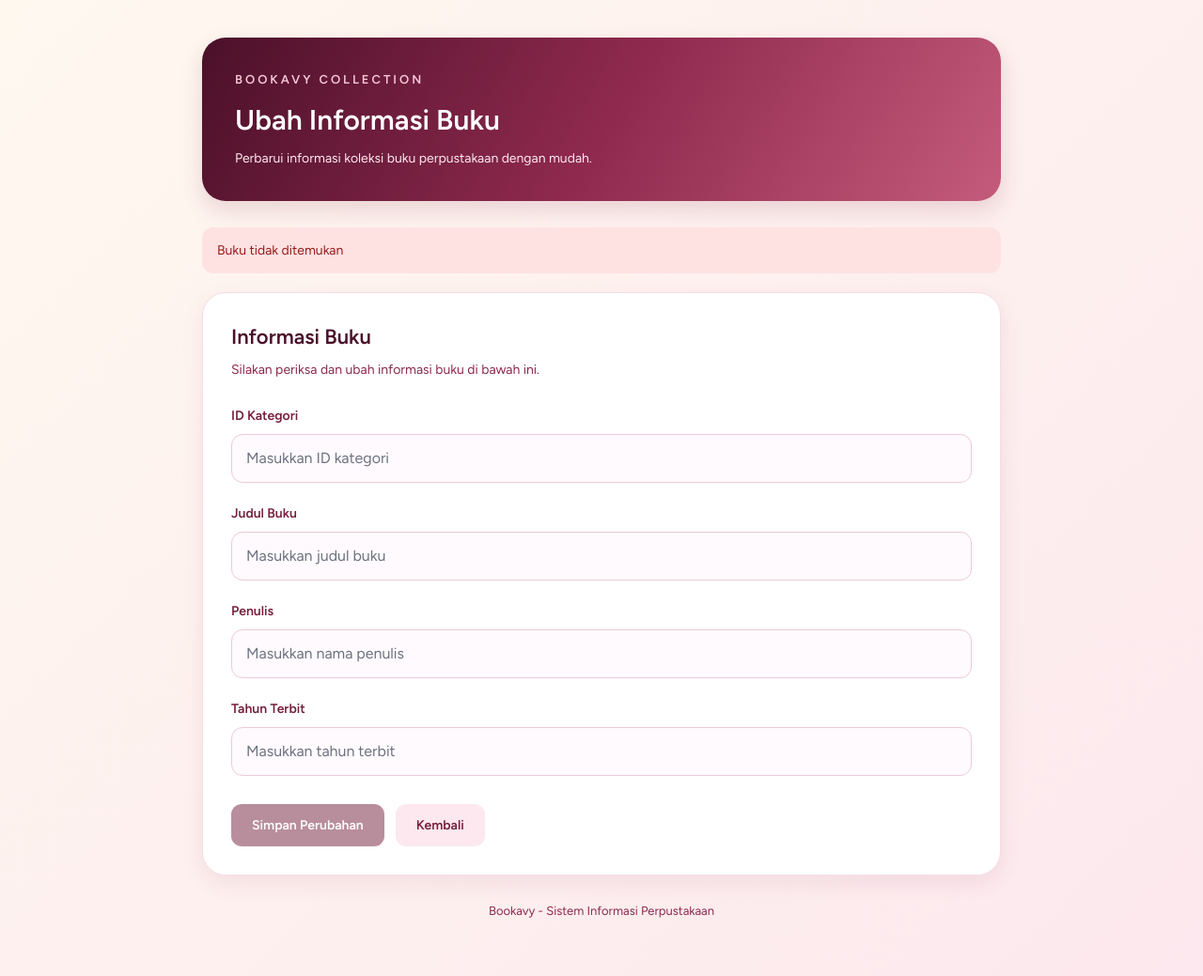
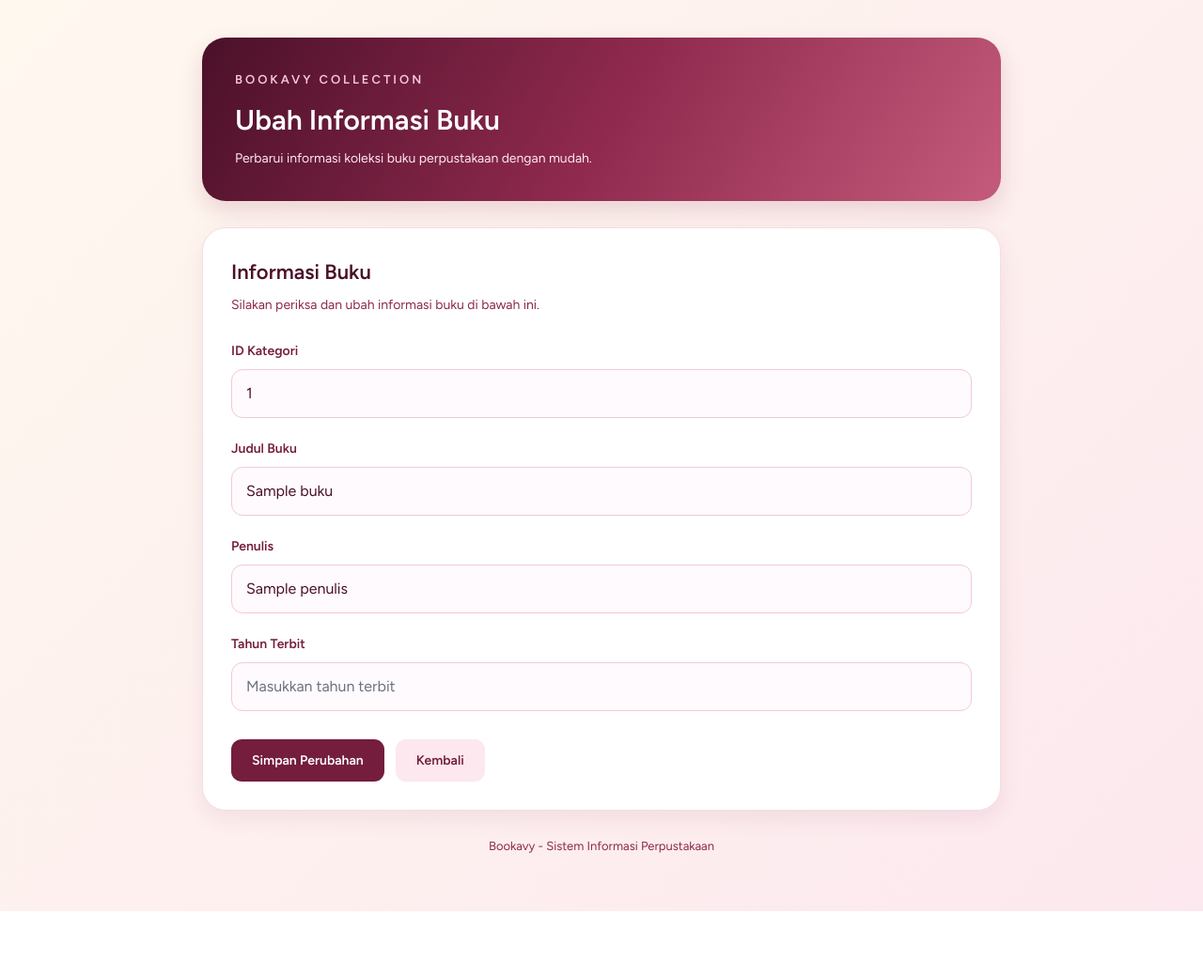
Before and after one commit to monicaavantika-netizen/perpustakaan-250441100053, a Laravel app: template resources/views/buku/edit.blade.php in a window 1280 px wide. Shown: the part 65-1104 px from the top of the page at 94% size. After the commit the page ends 1035 px from the top, so only its background shows below. Run offline with Laravel 12, Linux system fonts and the light colour scheme; a user stored in the database is signed in; data comes from the database, SQL or seed files in the repository; the template is opened without the code that fills it: most values are stand-ins (such as "Sample title", 1, 10 or a date in 2020); style sheets or scripts are compiled from the project's sources.

Commit message:
Ubah form edit buku pakai route web

```diff
--- a/resources/views/buku/edit.blade.php
+++ b/resources/views/buku/edit.blade.php
@@ -77,7 +77,8 @@
         margin-bottom: 9px;
     }
 
-    .form-group input {
+    .form-group input,
+    .form-group select {
         width: 100%;
         padding: 13px 15px;
         border: 1px solid #edcbd7;
@@ -88,7 +89,8 @@
         transition: 0.2s;
     }
 
-    .form-group input:focus {
+    .form-group input:focus,
+    .form-group select:focus {
         border-color: #a83c60;
         box-shadow: 0 0 0 3px rgba(168, 60, 96, 0.12);
     }
@@ -129,27 +131,14 @@
         transform: translateY(-2px);
     }
 
-    .btn-save:disabled {
-        opacity: 0.5;
-        cursor: not-allowed;
-    }
-
     .form-message {
-        display: none;
         padding: 14px 16px;
         margin-bottom: 20px;
         border-radius: 12px;
         font-size: 14px;
     }
 
-    .form-message.success {
-        display: block;
-        color: #166534;
-        background: #dcfce7;
-    }
-
     .form-message.error {
-        display: block;
         color: #991b1b;
         background: #fee2e2;
     }
@@ -159,20 +148,6 @@
         text-align: center;
         color: #8e294d;
         font-size: 13px;
-    }
-
-    @media (max-width: 600px) {
-        .edit-banner {
-            padding: 25px;
-        }
-
-        .edit-banner h1 {
-            font-size: 25px;
-        }
-
-        .edit-card {
-            padding: 22px;
-        }
     }
 </style>
 
@@ -188,40 +163,53 @@
             </div>
         </div>
 
-        <!-- Pesan -->
-        <div id="pesan" class="form-message"></div>
+        <!-- Pesan Validasi -->
+        @if ($errors->any())
+            <div class="form-message error">
+                <ul style="margin: 0; padding-left: 18px;">
+                    @foreach ($errors->all() as $error)
+                        <li>{{ $error }}</li>
+                    @endforeach
+                </ul>
+            </div>
+        @endif
 
         <!-- Form -->
         <div class="edit-card">
-
             <h2>Informasi Buku</h2>
             <p class="edit-subtitle">
                 Silakan periksa dan ubah informasi buku di bawah ini.
             </p>
 
-            <form id="formBuku">
+            <form action="{{ route('buku.update', $buku->id) }}" method="POST">
+                @csrf
+                @method('PUT')
 
                 <div class="form-group">
                     <label for="kategori_id">ID Kategori</label>
-                    <input type="number" id="kategori_id"
+                    <input type="number" name="kategori_id" id="kategori_id"
+                           value="{{ old('kategori_id', $buku->kategori_id) }}"
                            placeholder="Masukkan ID kategori" required>
                 </div>
 
                 <div class="form-group">
                     <label for="judul">Judul Buku</label>
-                    <input type="text" id="judul"
+                    <input type="text" name="judul" id="judul"
+                           value="{{ old('judul', $buku->judul_buku ?? $buku->judul) }}"
                            placeholder="Masukkan judul buku" required>
                 </div>
 
                 <div class="form-group">
                     <label for="penulis">Penulis</label>
-                    <input type="text" id="penulis"
+                    <input type="text" name="penulis" id="penulis"
+                           value="{{ old('penulis', $buku->penulis) }}"
                            placeholder="Masukkan nama penulis" required>
                 </div>
 
                 <div class="form-group">
                     <label for="tahun_terbit">Tahun Terbit</label>
-                    <input type="number" id="tahun_terbit"
+                    <input type="number" name="tahun_terbit" id="tahun_terbit"
+                           value="{{ old('tahun_terbit', $buku->tahun_terbit) }}"
                            placeholder="Masukkan tahun terbit" required>
                 </div>
 
@@ -234,7 +222,6 @@
                         Kembali
                     </a>
                 </div>
-
             </form>
         </div>
 
@@ -245,115 +232,4 @@
     </div>
 </section>
 
-<script>
-    // Mengambil ID buku dari URL
-    const idBuku = window.location.pathname
-        .split('/')
-        .filter(Boolean)
-        .slice(-2, -1)[0];
-
-    const apiUrl = '/api/buku/' + encodeURIComponent(idBuku);
-
-    const form = document.getElementById('formBuku');
-    const pesan = document.getElementById('pesan');
-
-    function tampilkanPesan(teks, jenis) {
-        pesan.textContent = teks;
-        pesan.className = 'form-message ' + jenis;
-    }
-
-    // Mengambil data buku berdasarkan ID
-    async function ambilBuku() {
-        try {
-            const response = await fetch(apiUrl, {
-                credentials: 'same-origin',
-                headers: {
-                    'Accept': 'application/json'
-                }
-            });
-
-            const text = await response.text();
-            let hasil;
-            try {
-                hasil = JSON.parse(text);
-            } catch {
-                throw new Error('Server membalas HTML saat ambil data (Status ' + response.status + ').');
-            }
-
-            if (!response.ok) {
-                throw new Error(hasil.message || 'Buku tidak ditemukan.');
-            }
-
-            const buku = hasil.data || hasil;
-
-            document.getElementById('kategori_id').value = buku.kategori_id;
-            document.getElementById('judul').value = buku.judul_buku ?? buku.judul ?? '';
-            document.getElementById('penulis').value = buku.penulis;
-            document.getElementById('tahun_terbit').value = buku.tahun_terbit;
-
-        } catch (error) {
-            tampilkanPesan(error.message, 'error');
-            form.querySelector('button[type="submit"]').disabled = true;
-        }
-    }
-
-    // Memperbarui data buku
-    form.addEventListener('submit', async function(event) {
-        event.preventDefault();
-
-        const dataBuku = {
-            kategori_id: document.getElementById('kategori_id').value,
-            judul: document.getElementById('judul').value,
-            penulis: document.getElementById('penulis').value,
-            tahun_terbit: document.getElementById('tahun_terbit').value
-        };
-
-        const tombol = form.querySelector('button[type="submit"]');
-        tombol.disabled = true;
-        tombol.textContent = 'Menyimpan...';
-
-        try {
-            const response = await fetch(apiUrl, {
-                method: 'PUT',
-                credentials: 'same-origin',
-                headers: {
-                    'Content-Type': 'application/json',
-                    'Accept': 'application/json',
-                    'X-CSRF-TOKEN': '{{ csrf_token() }}'
-                },
-                body: JSON.stringify(dataBuku)
-            });
-
-            const text = await response.text();
-            let hasil;
-            try {
-                hasil = JSON.parse(text);
-            } catch {
-                throw new Error('Server membalas HTML saat simpan (Status ' + response.status + '). Cek routes/api.php atau Logs Vercel.');
-            }
-
-            if (!response.ok) {
-                const error = hasil.errors
-                    ? Object.values(hasil.errors).flat().join(' ')
-                    : hasil.message || 'Gagal memperbarui buku.';
-
-                throw new Error(error);
-            }
-
-            tampilkanPesan('Buku berhasil diperbarui.', 'success');
-
-            setTimeout(() => {
-                window.location.href = "{{ route('buku.index') }}";
-            }, 1000);
-
-        } catch (error) {
-            tampilkanPesan(error.message, 'error');
-            tombol.disabled = false;
-            tombol.textContent = 'Simpan Perubahan';
-        }
-    });
-
-    ambilBuku();
-</script>
-
 @endsection
```
